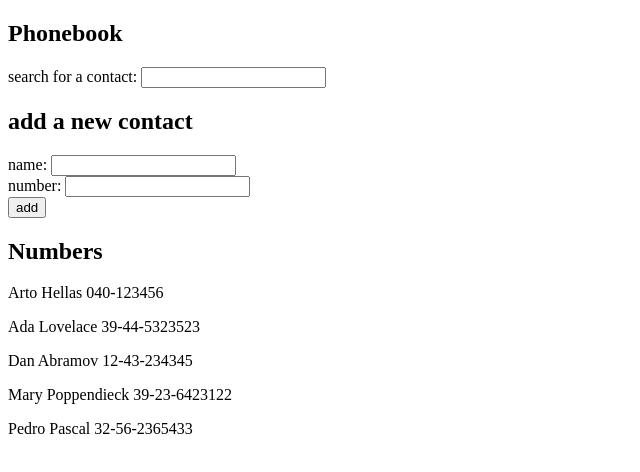
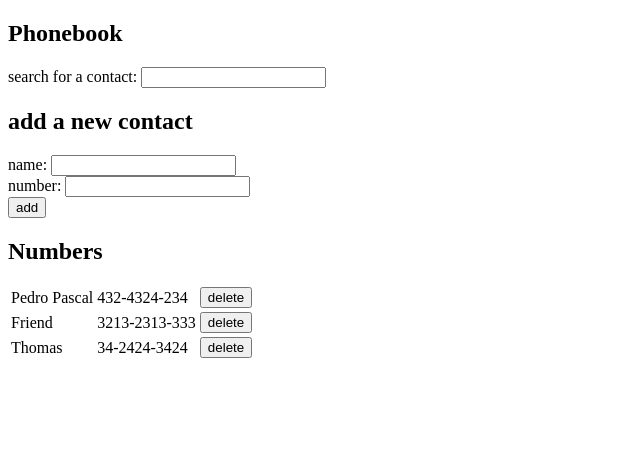
Before and after one commit to dwahroianmai/fullstackopen, a React (Create React App) app in the folder part2/phonebook/: page / in a window 1280 px wide. Shown: the top 472 px of the page, without its empty margins (0-640 px from the left). Built offline with nearby package versions, Linux system fonts and the light colour scheme; data requests are answered from the project's data file.

Commit message:
exercise 2.14

```diff
--- a/part2/phonebook/db.json
+++ b/part2/phonebook/db.json
@@ -1,29 +1,19 @@
 {
   "persons": [
     {
-      "name": "Arto Hellas",
-      "number": "040-123456",
+      "name": "Pedro Pascal",
+      "number": "432-4324-234",
       "id": 1
     },
     {
-      "name": "Ada Lovelace",
-      "number": "39-44-5323523",
+      "name": "Friend",
+      "number": "3213-2313-333",
       "id": 2
     },
     {
-      "name": "Dan Abramov",
-      "number": "12-43-234345",
-      "id": 3
-    },
-    {
-      "name": "Mary Poppendieck",
-      "number": "39-23-6423122",
+      "name": "Thomas",
+      "number": "34-2424-3424",
       "id": 4
-    },
-    {
-      "name": "Pedro Pascal",
-      "number": "32-56-2365433",
-      "id": 5
     }
   ]
 }
--- a/part2/phonebook/src/App.js
+++ b/part2/phonebook/src/App.js
@@ -1,9 +1,9 @@
 import { useState, useEffect } from "react";
-import axios from "axios";
 import Search from "./components/Search";
 import PersonForm from "./components/PersonForm";
 import Persons from "./components/Persons";
 import services from "./services/persons";
+import axios from "axios";
 
 const App = () => {
   const [persons, setPersons] = useState([
@@ -62,6 +62,14 @@ const App = () => {
     setNewNumber("");
   };
 
+  const removePerson = (name, id) => {
+    if (window.confirm(`Delete ${name} from phonebook?`)) {
+      axios
+        .delete(`http://localhost:3001/persons/${id}`)
+        .then(() => setPersons(persons.filter((person) => person.id !== id)));
+    }
+  };
+
   return (
     <div>
       <h2>Phonebook</h2>
@@ -75,7 +83,7 @@ const App = () => {
         click={addNewContact}
       />
       <h2>Numbers</h2>
-      <Persons people={contactsToShow} />
+      <Persons people={contactsToShow} f={removePerson} />
     </div>
   );
 };
--- a/part2/phonebook/src/components/Persons.js
+++ b/part2/phonebook/src/components/Persons.js
@@ -1,9 +1,29 @@
-const Persons = ({ people }) => {
-  return people.map((person) => (
-    <p key={person.id}>
-      {person.name} {person.number}
-    </p>
-  ));
+import services from "../services/persons";
+
+const Persons = ({ people, f }) => {
+  return (
+    <table>
+      <tbody>
+        {people.map((person) => (
+          <tr key={person.id}>
+            <td>{person.name}</td>
+            <td>{person.number}</td>
+            <td>
+              <button
+                type="submit"
+                onClick={(e) => {
+                  e.preventDefault();
+                  f(person.name, person.id);
+                }}
+              >
+                delete
+              </button>
+            </td>
+          </tr>
+        ))}
+      </tbody>
+    </table>
+  );
 };
 
 export default Persons;
--- a/part2/phonebook/src/services/persons.js
+++ b/part2/phonebook/src/services/persons.js
@@ -12,4 +12,10 @@ const newContact = (contact) => {
   return request.then((response) => response.data);
 };
 
-export default { getContacts, newContact };
+const deletePerson = (id) => {
+  axios.delete(`${baseUrl}/${id}`);
+};
+
+const services = { getContacts, newContact, deletePerson };
+
+export default services;
```
